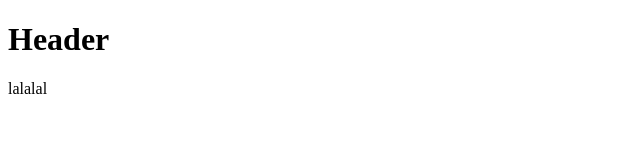
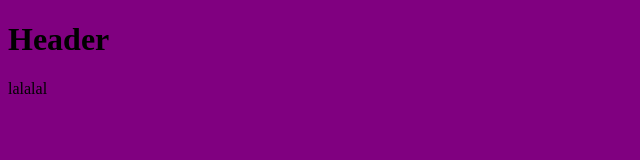
Before and after one commit to dbaykina/caloriesCounter, a plain HTML site: page index.html in a window 1280 px wide. Shown: the whole page, without its empty margins (0-640 px from the left). Drawn offline with Linux system fonts and the light colour scheme.

Commit message:
подключили стили

```diff
--- a/index.html
+++ b/index.html
@@ -5,6 +5,7 @@
     <meta name="viewport" content="width=device-width, initial-scale=1.0">
     <meta http-equiv="X-UA-Compatible" content="ie=edge">
     <title>Document</title>
+    <link rel="stylesheet" href="style.css">
 </head>
 <body>
     <h1>Header</h1>
--- a/style.css
+++ b/style.css
@@ -0,0 +1,3 @@
+body {
+    background: purple;
+}
```
